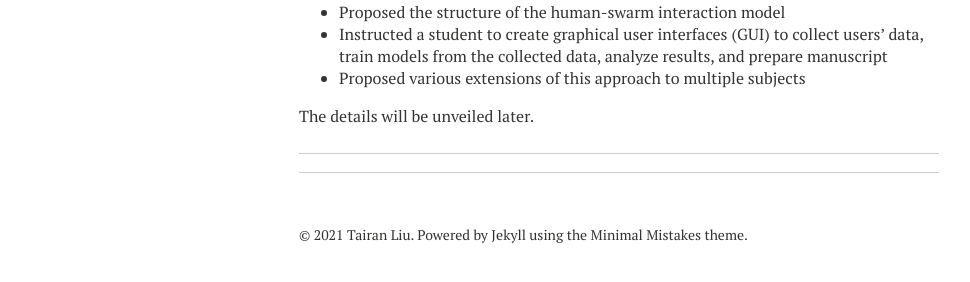
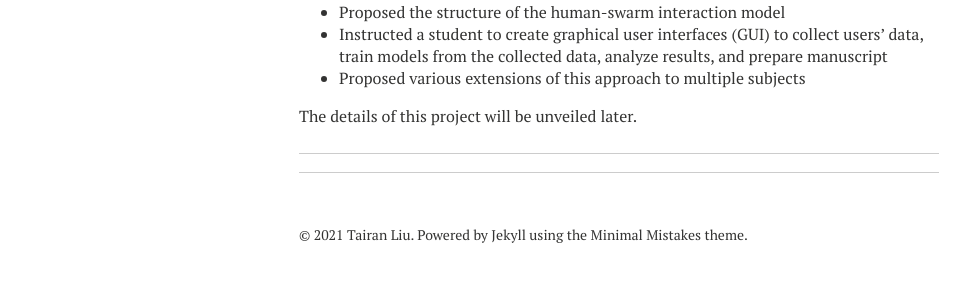
Before and after one commit to liutairan/liutairan.github.io, a Jekyll site: the page built from projects/trust_hsi.md, in a window 1280 px wide. Shown: the part 522-804 px from the top of the page, without its empty margins (21-991 px from the left). Built offline with Jekyll 4.4.1, drawn with Linux system fonts in a browser that asks for light colours; nearby versions of some CDN libraries.

Commit message:
Update trust_hsi.md

```diff
--- a/projects/trust_hsi.md
+++ b/projects/trust_hsi.md
@@ -21,4 +21,4 @@ Researcher, Supervisor
 * Proposed various extensions of this approach to multiple subjects
 
 
-The details will be unveiled later.
+The details of this project will be unveiled later.
```
